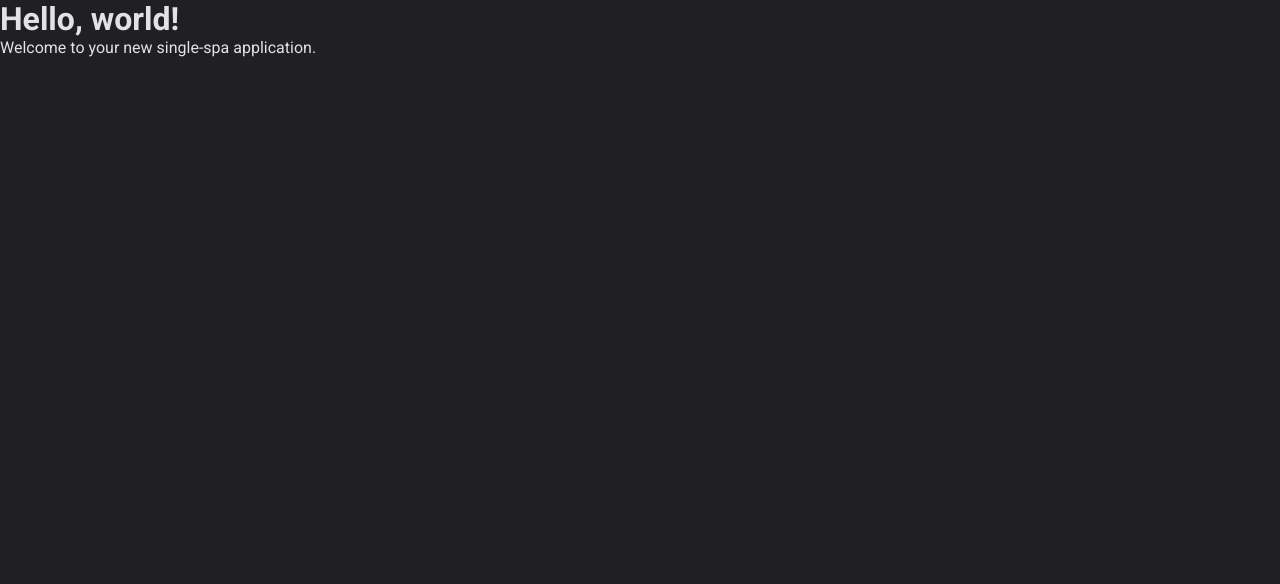
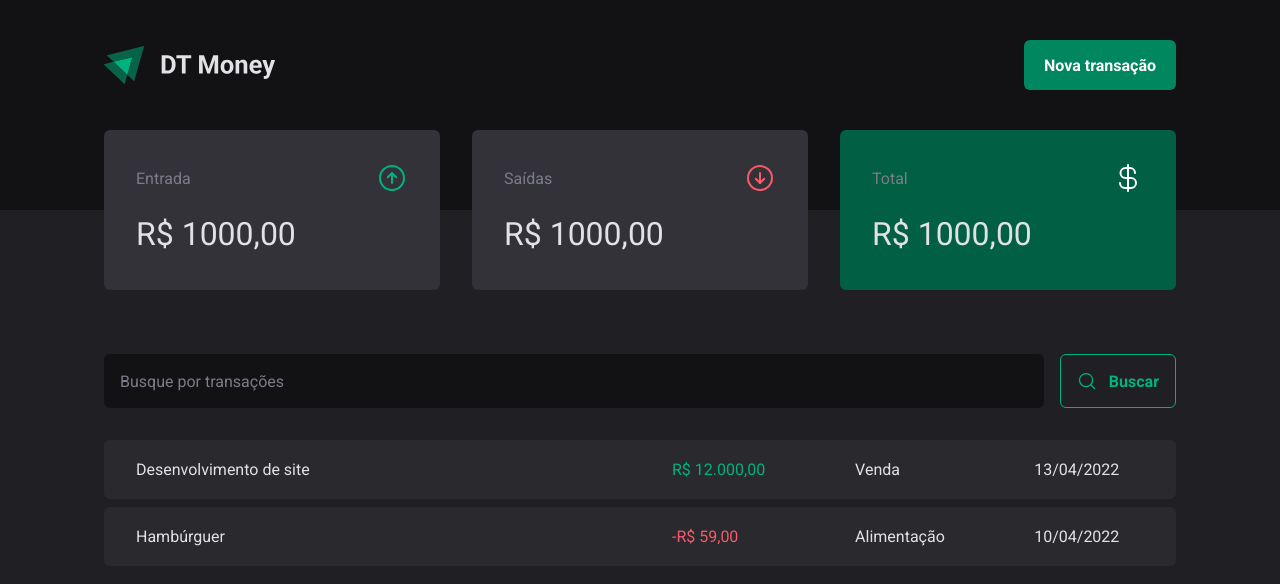
Before and after one commit to raphaeldecm/dt-money, a React (Vite) app: page / in a window 1280 px wide. Shown: the top 584 px of the page. Built offline with nearby package versions, Linux system fonts and the light colour scheme.

Commit message:
feat: Add @radix-ui/react-dialog and phosphor-react dependencies

```diff
--- a/package.json
+++ b/package.json
@@ -10,6 +10,8 @@
     "preview": "vite preview"
   },
   "dependencies": {
+    "@radix-ui/react-dialog": "^1.1.1",
+    "phosphor-react": "^1.4.1",
     "react": "^18.3.1",
     "react-dom": "^18.3.1",
     "styled-components": "^6.1.11"
--- a/src/App.tsx
+++ b/src/App.tsx
@@ -1,14 +1,14 @@
 import { ThemeProvider } from "styled-components"
 import { defaultTheme } from "./styles/themes/default"
 import { GlobalStyle } from "./styles/global"
+import { Transactions } from "./pages/Transactions"
 
 export function App() {
 
   return (
     <ThemeProvider theme={defaultTheme}>
       <GlobalStyle />
-        <h1>Hello, world!</h1>
-        <p>Welcome to your new single-spa application.</p>
+        <Transactions />
     </ThemeProvider>
   )
 }
--- /dev/null
+++ b/src/components/Header/index.tsx
@@ -0,0 +1,23 @@
+import { HeaderConteiner, HeaderContent, NewTransactionButton } from "./styles";
+import logoImg from "../../assets/logo.svg";
+import * as Dialog from "@radix-ui/react-dialog";
+import { NewTransactionModal } from "../NewTransactionModal";
+
+export function Header(){
+  return (
+    <HeaderConteiner>
+      <HeaderContent>
+        <img src={logoImg} alt="" />
+
+        <Dialog.Root>
+        <Dialog.Trigger asChild>
+          <NewTransactionButton>Nova transação</NewTransactionButton>
+        </Dialog.Trigger>
+
+        <NewTransactionModal />
+      </Dialog.Root>
+
+      </HeaderContent>
+    </HeaderConteiner>
+  );
+}
--- /dev/null
+++ b/src/components/Header/styles.ts
@@ -0,0 +1,33 @@
+import styled from "styled-components";
+
+export const HeaderConteiner = styled.header`
+  background-color: ${props => props.theme["gray-900"]};
+  padding: 2.5rem 0 7.5rem;
+`;
+
+export const HeaderContent = styled.div`
+  width: 100%;
+  max-width: 1120px;
+  margin: 0 auto;
+  padding: 0 1.5rem;
+
+  display: flex;
+  justify-content: space-between;
+  align-items: center;
+`;
+
+export const NewTransactionButton = styled.button`
+  height: 50px;
+  border: 0;
+  background: ${props => props.theme["green-500"]};
+  color: ${props => props.theme["white"]};
+  font-weight: bold;
+  padding: 0 1.25rem;
+  border-radius: 6px;
+  cursor: pointer;
+
+  &:hover {
+    background: ${props => props.theme["green-700"]};
+    transition: background-color 0.2s;
+  }
+`;
--- /dev/null
+++ b/src/components/NewTransactionModal/index.tsx
@@ -0,0 +1,30 @@
+import * as Dialog from '@radix-ui/react-dialog';
+import { X } from "phosphor-react";
+
+import { CloseButton, Content, Overlay } from './styles';
+
+export function NewTransactionModal() {
+  return (
+    <Dialog.Portal>
+      <Overlay />
+
+      <Content>
+        <Dialog.Title>Nova Transação</Dialog.Title>
+
+        <CloseButton>
+          <X size={24} />
+        </CloseButton>
+
+        <form>
+          <input type="text" placeholder="Descrição" required />
+          <input type="number" placeholder="Preço" required />
+          <input type="text" placeholder="Categoria" required />
+
+          <button type="submit">
+            Cadastrar
+          </button>
+        </form>
+      </Content>
+    </Dialog.Portal>
+  );
+}
--- /dev/null
+++ b/src/components/NewTransactionModal/styles.ts
@@ -0,0 +1,63 @@
+import styled from "styled-components";
+import * as Dialog from '@radix-ui/react-dialog';
+
+export const Overlay = styled(Dialog.Overlay)`
+  position: fixed;
+  width: 100vw;
+  height: 100vh;
+  inset: 0;
+  background: rgba(0, 0, 0, 0.75);
+`;
+
+export const Content = styled(Dialog.Content)`
+  min-width: 32rem;
+  border-radius: 6px;
+  padding: 2.5rem 3rem;
+  background: ${props => props.theme["gray-800"]};
+  position: fixed;
+  top: 50%;
+  left: 50%;
+  transform: translate(-50%, -50%);
+  form {
+    margin-top: 2rem;
+    display: flex;
+    flex-direction: column;
+    gap: 1rem;
+    input {
+      border-radius: 6px;
+      border: 0;
+      background: ${props => props.theme["gray-900"]};
+      color: ${props => props.theme["gray-300"]};
+      padding: 1rem;
+      &::placeholder {
+        color: ${props => props.theme["gray-500"]};
+      }
+    }
+    button[type="submit"] {
+      height: 50px;
+      border: 0;
+      background: ${props => props.theme["green-500"]};
+      color: ${props => props.theme.white};
+      font-weight: bold;
+      padding: 0 1.25rem;
+      border-radius: 6px;
+      margin-top: 1.25rem;
+      cursor: pointer;
+      &:hover {
+        background: ${props => props.theme["green-700"]};
+        transition: background-color 0.2s;
+      }
+    }
+  }
+`;
+
+export const CloseButton = styled(Dialog.Close)`
+  position: absolute;
+  background: transparent;
+  border: 0;
+  top: 1.5rem;
+  right: 1.5rem;
+  line-height: 0;
+  cursor: pointer;
+  color: ${props => props.theme["gray-500"]};
+`;
--- /dev/null
+++ b/src/components/Summary/index.tsx
@@ -0,0 +1,32 @@
+import { ArrowCircleDown, ArrowCircleUp, CurrencyDollar } from "phosphor-react";
+import { SummaryCard, SummaryContainer } from "./styles";
+
+export function Summary(){
+  return(
+    <SummaryContainer>
+      <SummaryCard>
+        <header>
+          <span>Entrada</span>
+          <ArrowCircleUp size={32} color="#00b37e" />
+        </header>
+        <strong>R$ 1000,00</strong>
+      </SummaryCard>
+
+      <SummaryCard>
+        <header>
+          <span>Saídas</span>
+          <ArrowCircleDown size={32} color="#F75A68" />
+        </header>
+        <strong>R$ 1000,00</strong>
+      </SummaryCard>
+
+      <SummaryCard background="green">
+        <header>
+          <span>Total</span>
+          <CurrencyDollar size={32} color="#FFF" />
+        </header>
+        <strong>R$ 1000,00</strong>
+      </SummaryCard>
+    </SummaryContainer>
+  )
+}
--- /dev/null
+++ b/src/components/Summary/styles.ts
@@ -0,0 +1,43 @@
+import styled, { css } from "styled-components";
+
+export const SummaryContainer = styled.section`
+  width: 100%;
+  max-width: 1120px;
+  margin: 0 auto;
+  padding: 0 1.5rem;
+
+  display: grid;
+  grid-template-columns: repeat(3, 1fr);
+  gap: 2rem;
+
+  margin-top: -5rem;
+`;
+
+interface SummaryCardProps {
+  background?: "green";
+}
+
+export const SummaryCard = styled.div<SummaryCardProps>`
+  background: ${props => props.theme["gray-600"]};
+  border-radius: 6px;
+  padding: 2rem;
+
+  header {
+    display: flex;
+    align-items: center;
+    justify-content: space-between;
+    color: ${props => props.theme["gray-500"]};
+  }
+
+  strong {
+    display: block;
+    margin-top: 1rem;
+    font-size: 2rem;
+    font-weight: 500;
+    line-height: 3rem;
+  }
+
+  ${props => props.background === "green" && css`
+    background: ${props.theme["green-700"]};
+  `}
+`;
--- /dev/null
+++ b/src/pages/Transactions/components/SearchForm/index.tsx
@@ -0,0 +1,16 @@
+
+import { MagnifyingGlass } from "phosphor-react";
+import { SearchFormContainer } from "./styles";
+
+export function SearchForm() {
+  return (
+    <SearchFormContainer>
+      <input type="text" placeholder="Busque por transações" />
+
+      <button type="submit">
+        <MagnifyingGlass size={20} />
+        Buscar
+      </button>
+    </SearchFormContainer>
+  );
+}
--- /dev/null
+++ b/src/pages/Transactions/components/SearchForm/styles.ts
@@ -0,0 +1,35 @@
+import styled from "styled-components";
+
+export const SearchFormContainer = styled.form`
+  display: flex;
+  gap: 1rem;
+  input {
+    flex: 1;
+    border-radius: 6px;
+    border: 0;
+    background: ${props => props.theme["gray-900"]};
+    color: ${props => props.theme["gray-300"]};
+    padding: 1rem;
+    &::placeholder {
+      color: ${props => props.theme["gray-500"]};
+    }
+  }
+  button {
+    display: flex;
+    align-items: center;
+    gap: 0.75rem;
+    border: 0;
+    padding: 1rem;
+    background: transparent;
+    border: 1px solid ${props => props.theme["green-300"]};
+    color: ${props => props.theme["green-300"]};
+    font-weight: bold;
+    border-radius: 6px;
+    &:hover {
+      background: ${props => props.theme["green-500"]};
+      border-color: ${props => props.theme["green-500"]};
+      color: ${props => props.theme["white"]};
+      transition: background-color 0.2s, color 0.2s, border-color 0.2s;
+    }
+  }
+`
--- /dev/null
+++ b/src/pages/Transactions/index.tsx
@@ -0,0 +1,41 @@
+import { Header } from "../../components/Header";
+import { Summary } from "../../components/Summary";
+import { SearchForm } from "./components/SearchForm";
+import { PriceHighlight, TransactionsContainer, TransactionsTable } from "./styles";
+
+export function Transactions() {
+  return (
+    <div>
+      <Header />
+      <Summary />
+
+      <TransactionsContainer>
+        <SearchForm />
+        <TransactionsTable>
+          <tbody>
+            <tr>
+              <td width="50%">Desenvolvimento de site</td>
+              <td>
+                <PriceHighlight variant="income">
+                  R$ 12.000,00
+                </PriceHighlight>
+              </td>
+              <td>Venda</td>
+              <td>13/04/2022</td>
+            </tr>
+            <tr>
+              <td width="50%">Hambúrguer</td>
+              <td>
+                <PriceHighlight variant="outcome">
+                  -R$ 59,00
+                </PriceHighlight>
+              </td>
+              <td>Alimentação</td>
+              <td>10/04/2022</td>
+            </tr>
+          </tbody>
+        </TransactionsTable>
+      </TransactionsContainer>
+    </div>
+  );
+}
--- /dev/null
+++ b/src/pages/Transactions/styles.ts
@@ -0,0 +1,35 @@
+import styled from "styled-components";
+
+export const TransactionsContainer = styled.main`
+  width: 100%;
+  max-width: 1120px;
+  margin: 4rem auto 0;
+  padding: 0 1.5rem;
+`;
+
+export const TransactionsTable = styled.table`
+  width: 100%;
+  border-collapse: separate;
+  border-spacing: 0 0.5rem;
+  margin-top: 1.5rem;
+  td {
+    padding: 1.25rem 2rem;
+    background: ${props => props.theme["gray-700"]};
+    &:first-child {
+      border-top-left-radius: 6px;
+      border-bottom-left-radius: 6px;
+    }
+    &:last-child {
+      border-top-right-radius: 6px;
+      border-bottom-right-radius: 6px;
+    }
+  }
+`;
+
+interface PriceHighlightProps {
+  variant: "income" | "outcome";
+}
+
+export const PriceHighlight = styled.span<PriceHighlightProps>`
+  color: ${props => props.variant === "income" ? props.theme["green-300"] : props.theme["red-300"]};
+`;
```
Also changed, not shown: src/assets/logo.svg (added), 1 other file (tests, documents, lock files or other folders).
